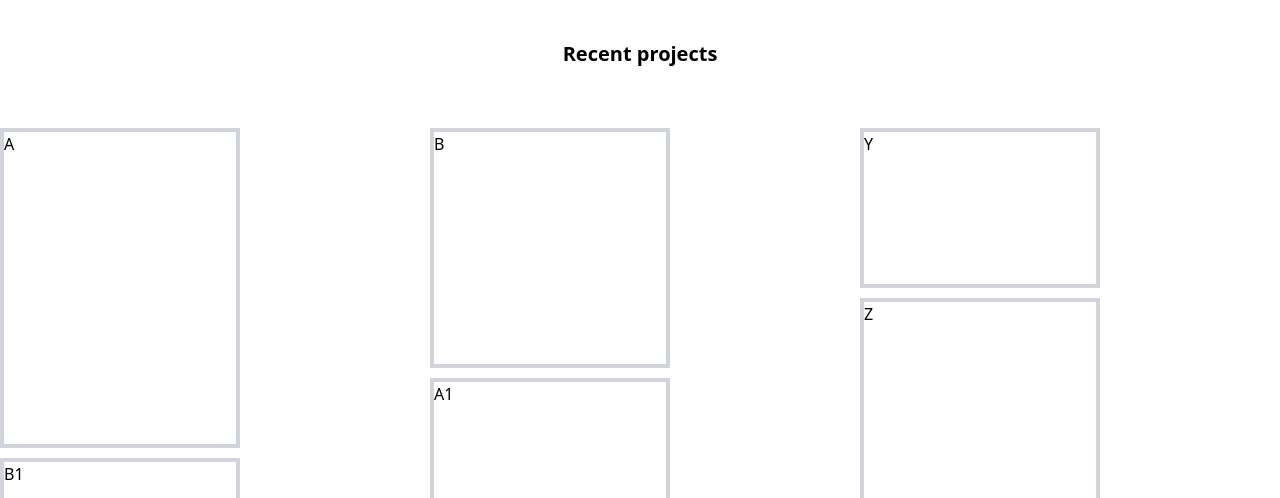
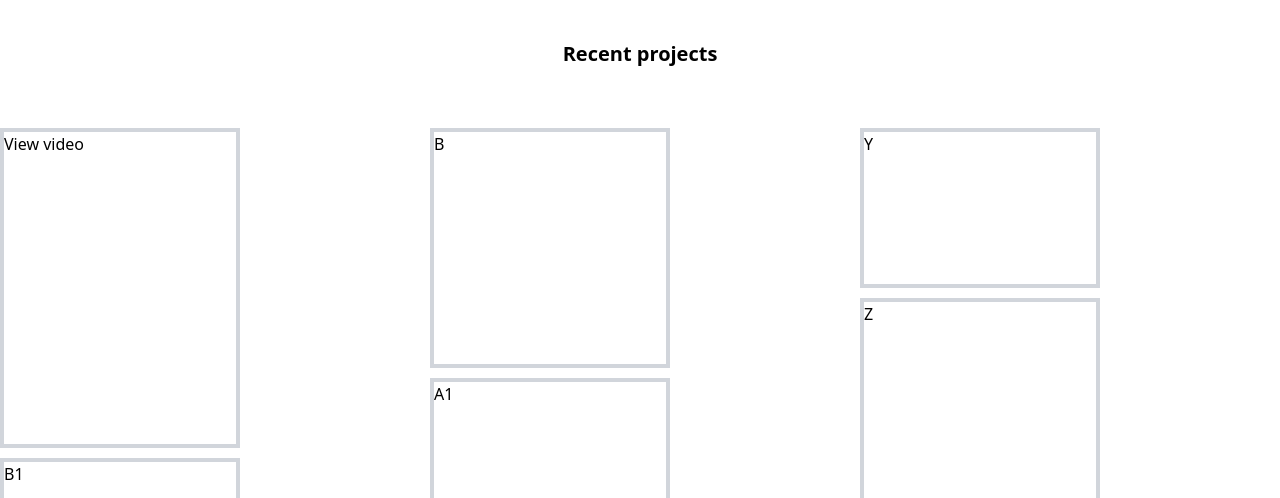
Before and after one commit to mehradi-github/ref-portfolio, a Next.js app: page / in a window 1280 px wide. Shown: the part 1740-2238 px from the top of the page. Built offline with nearby package versions, Linux system fonts and the light colour scheme.

Commit message:
Adding Modal viedo in portfolio section

```diff
--- a/components/Portfolio.tsx
+++ b/components/Portfolio.tsx
@@ -1,11 +1,21 @@
-import React, { FC } from "react";
+import React, { FC, useState } from "react";
 import Masonry, { ResponsiveMasonry } from "react-responsive-masonry";
+import ModalVideo from "react-modal-video";
+import "node_modules/react-modal-video/scss/modal-video.scss";
 interface P {
   sctionRef: React.LegacyRef<HTMLElement> | undefined;
 }
 const Portfolio: FC<P> = ({ sctionRef }) => {
+  const [urlVideo, setUrlVideo] = useState("");
   return (
     <section ref={sctionRef} id="portfolio" className="min-h-screen pt-20">
+      <ModalVideo
+        channel="youtube"
+        autoplay
+        isOpen={urlVideo !== ""}
+        videoId={urlVideo}
+        onClose={() => setUrlVideo("")}
+      />
       <div className="flex flex-col justify-center ">
         <h1 className="text-xl font-bold mx-auto w-full p-5 mb-10 text-center ">
           Recent projects
@@ -15,7 +25,12 @@ const Portfolio: FC<P> = ({ sctionRef }) => {
             columnsCountBreakPoints={{ 350: 1, 750: 2, 900: 3 }}
           >
             <Masonry gutter="10px">
-              <div className="w-60 h-80 border-4 border-gray-300 ">A </div>
+              <div
+                className="w-60 h-80 border-4 border-gray-300 "
+                onClick={() => setUrlVideo("L61p2uyiMSo")}
+              >
+                View video
+              </div>
               <div className="w-60 h-60 border-4 border-gray-300 ">B </div>
               <div className="w-60 h-40 border-4 border-gray-300 ">Y </div>
               <div className="w-60 h-60 border-4 border-gray-300 ">Z </div>
--- a/package.json
+++ b/package.json
@@ -19,6 +19,7 @@
     "react": "18.2.0",
     "react-dom": "18.2.0",
     "react-icons": "^4.8.0",
+    "react-modal-video": "^2.0.0",
     "react-responsive-masonry": "^2.1.7",
     "react-tsparticles": "^2.9.3",
     "tsparticles": "^2.9.3",
```
Also changed, not shown: 1 other file (tests, documents, lock files or other folders).
